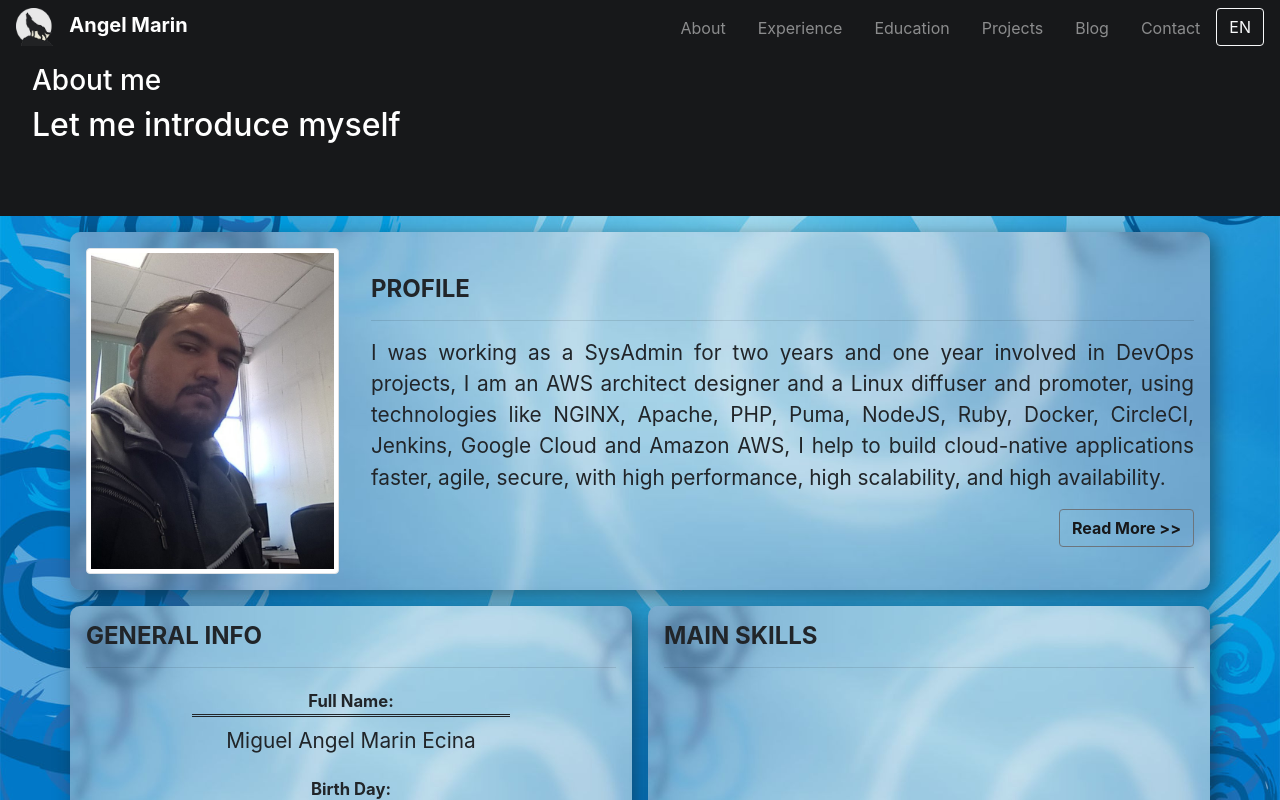
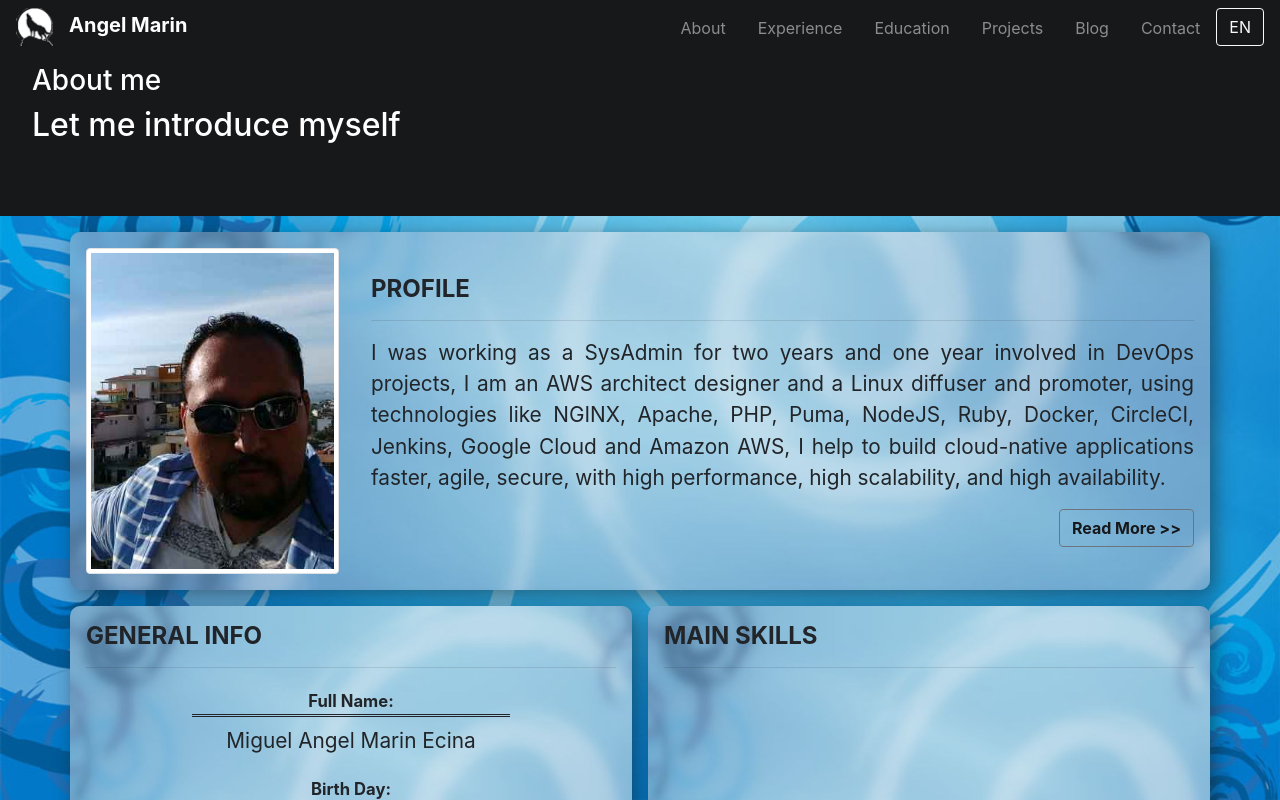
Before and after one commit to AngelMarinWolf/angelmarin-website, a Vue app: page /about in a window 1280 px wide. Shown: the top 800 px of the page. Built offline with nearby package versions, Linux system fonts and the light colour scheme.

Commit message:
Replace images to optimized ones

```diff
--- a/src/components/Navbar.vue
+++ b/src/components/Navbar.vue
@@ -2,7 +2,7 @@
   <section id="Navbar">
     <b-navbar id="nav" variant="dark" type="dark" toggleable="lg" class="fixed-top">
       <b-navbar-brand to="/" class="p-0 m-0">
-        <img src="../assets/logos/wolf-logo.png" alt="Wolf Logo" height="38px" class="mr-3">
+        <img src="../assets/logos/wolf-logo-op-small.png" alt="Wolf Logo" height="38px" class="mr-3">
         <strong>Angel Marin</strong>
       </b-navbar-brand>
 
--- a/src/components/ProfileCard.vue
+++ b/src/components/ProfileCard.vue
@@ -1,7 +1,7 @@
 <template lang="html">
   <b-row align-v="center">
     <b-col sm="12" md="3" class="p-3">
-      <img src="../assets/pictures/profile_image.jpg" alt="Profile_Picture" class="img-thumbnail">
+      <img src="../assets/pictures/profile-picture-op.jpg" alt="Profile_Picture" class="img-thumbnail">
     </b-col>
     <b-col sm="12" md="9" class="p-3">
       <h4><strong>PROFILE</strong></h4>
--- a/src/views/About.vue
+++ b/src/views/About.vue
@@ -47,7 +47,7 @@ export default {
 
 <style lang="css">
 #About {
-  background-image: url("../assets/backgrounds/debian-blue.jpg");
+  background-image: url("../assets/backgrounds/debian-blue-op.jpg");
   background-repeat: no-repeat;
   background-attachment: fixed;
   background-position: center;
--- a/src/views/Home.vue
+++ b/src/views/Home.vue
@@ -28,7 +28,7 @@ export default {
 <style media="screen">
   #Home {
     height: inherit;
-    background-image: url('../assets/backgrounds/courscant.jpg');
+    background-image: url('../assets/backgrounds/courscant-op.jpg');
     background-position: center;
     background-repeat: no-repeat;
     background-attachment: fixed;
```
Also changed, not shown: src/assets/backgrounds/debian-blue-op.jpg, src/assets/pictures/profile-picture-op.jpg.
